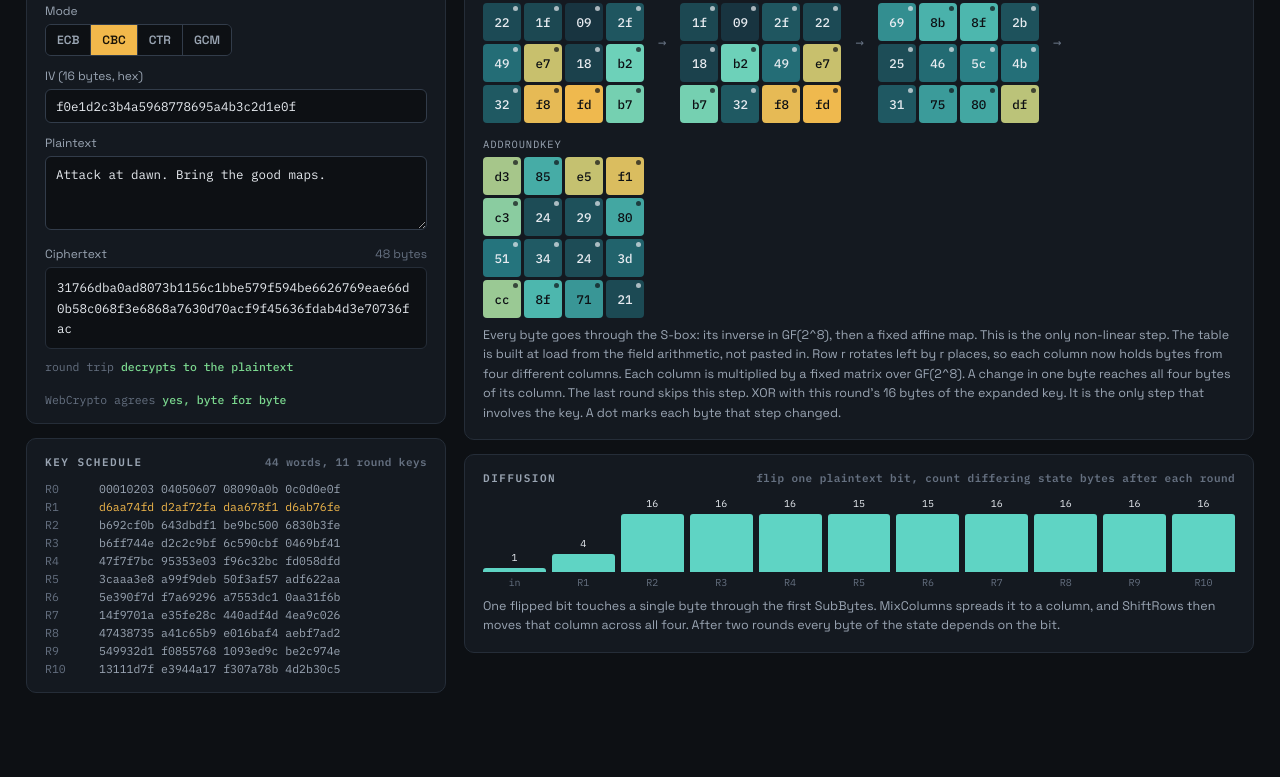
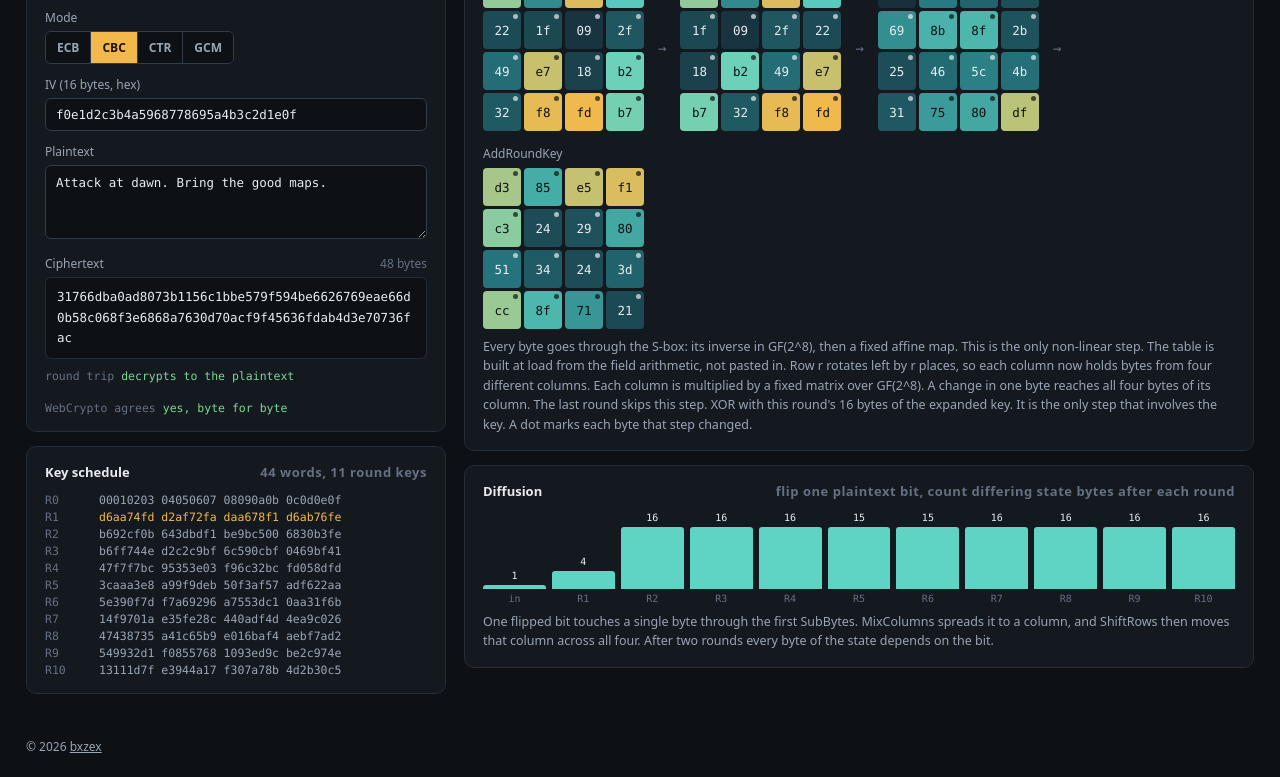
Before and after one commit to bxzex/cipher, a plain HTML site: page index.html in a window 1280 px wide. Shown: the part 247-1024 px from the top of the page. Before the commit the page ends 980 px from the top, so only its background shows below. Drawn offline with Linux system fonts and the light colour scheme.

Commit message:
Cleaner type and palette, fixes, copyright line

```diff
--- a/index.html
+++ b/index.html
@@ -7,13 +7,12 @@
 <meta name="description" content="AES, GCM, SHA-256 and HMAC written from scratch in JavaScript, with every AES round laid open and every result checked against NIST vectors and the browser's own WebCrypto." />
 <link rel="preconnect" href="https://fonts.googleapis.com" />
 <link rel="preconnect" href="https://fonts.gstatic.com" crossorigin />
-<link href="https://fonts.googleapis.com/css2?family=Space+Grotesk:wght@400;500;600;700&family=IBM+Plex+Mono:wght@400;500;600&display=swap" rel="stylesheet" />
 <style>
 :root{
   --bg:#0d1014; --card:#141920; --card2:#1a2029; --line:#252d38; --line2:#323c4a;
   --ink:#e8ecf1; --sub:#9aa5b3; --dim:#657080;
   --amber:#f2b84b; --teal:#5fd4c4; --red:#f07167; --green:#7bd88f;
-  --d:"Space Grotesk",system-ui,sans-serif; --m:"IBM Plex Mono",ui-monospace,Menlo,monospace;
+  --d:system-ui,-apple-system,"Segoe UI",sans-serif; --m:ui-monospace,"SF Mono",Menlo,Consolas,monospace;
 }
 *{box-sizing:border-box}
 html,body{margin:0}
@@ -31,7 +30,7 @@ section{display:none} section.on{display:block}
 .grid{display:grid;grid-template-columns:minmax(300px,420px) 1fr;gap:18px;align-items:start}
 .card{background:var(--card);border:1px solid var(--line);border-radius:10px;padding:16px 18px}
 .card+.card{margin-top:14px}
-h3{margin:0 0 12px;font-size:11px;font-family:var(--m);font-weight:600;letter-spacing:.14em;text-transform:uppercase;color:var(--sub);display:flex;justify-content:space-between;gap:10px}
+h3{margin:0 0 12px;font-size:13px;font-weight:600;color:var(--ink);display:flex;justify-content:space-between;gap:10px}
 h3 em{font-style:normal;color:var(--dim);letter-spacing:.04em;text-transform:none}
 label{display:block;font-size:12px;color:var(--sub);margin:12px 0 5px}
 label:first-of-type{margin-top:0}
@@ -57,7 +56,7 @@ button.ghost:hover{border-color:var(--amber)}
 /* AES inspector */
 .stages{display:flex;gap:14px;flex-wrap:wrap}
 .stage{flex:none}
-.stage .t{font-family:var(--m);font-size:10.5px;color:var(--sub);letter-spacing:.08em;text-transform:uppercase;margin-bottom:6px;display:flex;justify-content:space-between}
+.stage .t{font-size:12px;color:var(--sub);margin-bottom:6px;display:flex;justify-content:space-between}
 .mat{display:grid;grid-template-columns:repeat(4,38px);grid-template-rows:repeat(4,38px);gap:3px}
 .mat div{display:flex;align-items:center;justify-content:center;font-family:var(--m);font-size:12.5px;font-weight:500;border-radius:4px;color:#0d1014;position:relative}
 .mat div.ch::after{content:"";position:absolute;right:3px;top:3px;width:5px;height:5px;border-radius:50%;background:currentColor;opacity:.7}
@@ -81,7 +80,7 @@ button.ghost:hover{border-color:var(--amber)}
 .sched{display:grid;grid-template-columns:repeat(16,1fr);gap:2px}
 .sched div{aspect-ratio:1.6;border-radius:3px;font-family:var(--m);font-size:8.5px;display:flex;align-items:center;justify-content:center;color:#0d1014;overflow:hidden}
 table{width:100%;border-collapse:collapse;font-family:var(--m);font-size:11.5px}
-th{text-align:left;color:var(--dim);font-weight:500;font-size:10px;letter-spacing:.1em;text-transform:uppercase;padding:0 8px 6px}
+th{text-align:left;color:var(--dim);font-weight:500;font-size:12px;padding:0 8px 6px}
 td{padding:5px 8px;border-top:1px solid var(--line);vertical-align:top;word-break:break-all}
 .rtab{max-height:330px;overflow:auto}
 .rtab td{padding:2px 8px;border-top:0;color:var(--sub)}
@@ -100,7 +99,7 @@ td{padding:5px 8px;border-top:1px solid var(--line);vertical-align:top;word-brea
 <header>
   <div class="brand">Cipher</div>
   <div class="tabs" id="tabs"><button data-t="aes" class="on">AES</button><button data-t="sha">SHA-256</button><button data-t="ver">Verify</button></div>
-  <div class="src">AES, GCM, SHA-256 and HMAC from scratch · <a href="https://github.com/bxzex/cipher">source</a></div>
+  <div class="src">AES, GCM, SHA-256 and HMAC from scratch · <a href="https://github.com/bxzex/cipher">Source</a></div>
 </header>
 <main>
 <!-- ================= AES ================= -->
@@ -209,6 +208,7 @@ td{padding:5px 8px;border-top:1px solid var(--line);vertical-align:top;word-brea
   </div>
 </section>
 </main>
+<footer style="padding:4px 26px 22px;font-size:12px;color:var(--sub)">© 2026 <a href="https://bxzex.com" style="color:inherit">bxzex</a></footer>
 
 <script>
 "use strict";
```
